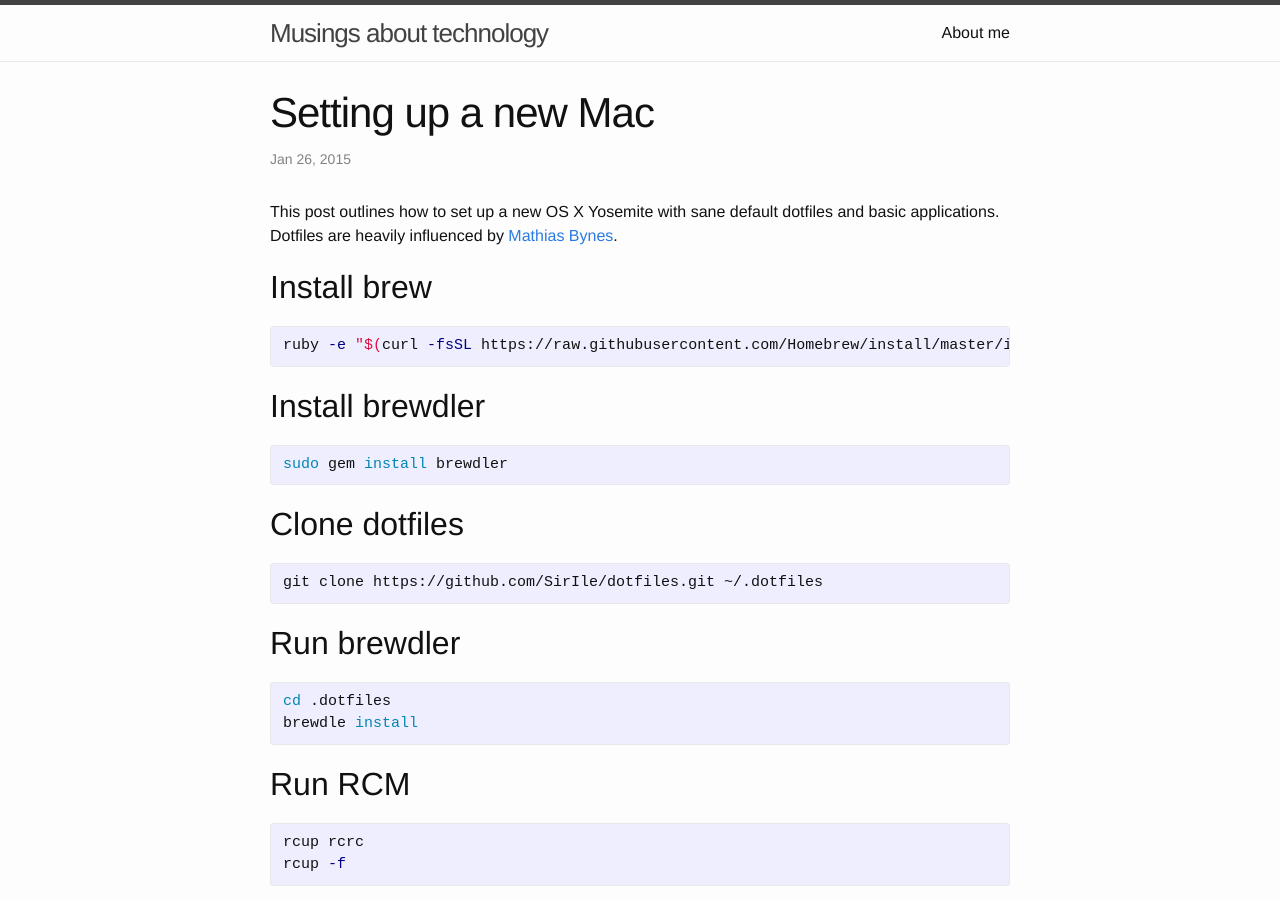
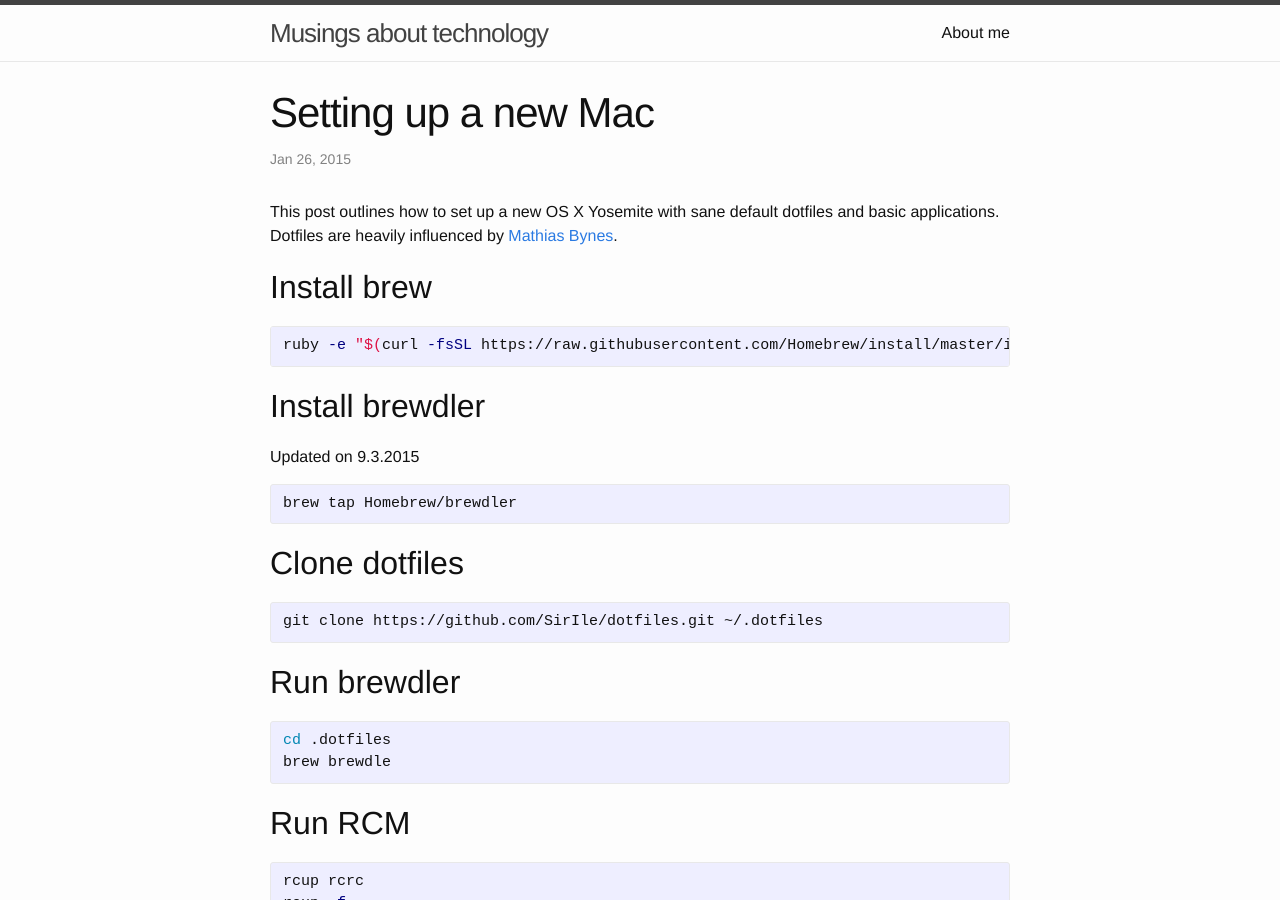
Before and after one commit to SirIle/sirile.github.io, a Jekyll site: the page built from _posts/2015-01-26-setting-up-mac.markdown, in a window 1280 px wide and 900 px high. Built offline with Jekyll 4.4.1, drawn with Linux system fonts in a browser that asks for light colours.

Commit message:
Updated brewdler set-up instructions.

```diff
--- a/_posts/2015-01-26-setting-up-mac.markdown
+++ b/_posts/2015-01-26-setting-up-mac.markdown
@@ -12,8 +12,10 @@ ruby -e "$(curl -fsSL https://raw.githubusercontent.com/Homebrew/install/master/
 
 ## Install brewdler
 
+Updated on 9.3.2015
+
 {% highlight bash %}
-sudo gem install brewdler
+brew tap Homebrew/brewdler
 {% endhighlight %}
 
 ## Clone dotfiles
@@ -26,7 +28,7 @@ git clone https://github.com/SirIle/dotfiles.git ~/.dotfiles
 
 {% highlight bash %}
 cd .dotfiles
-brewdle install
+brew brewdle
 {% endhighlight %}
 
 ## Run RCM
```
